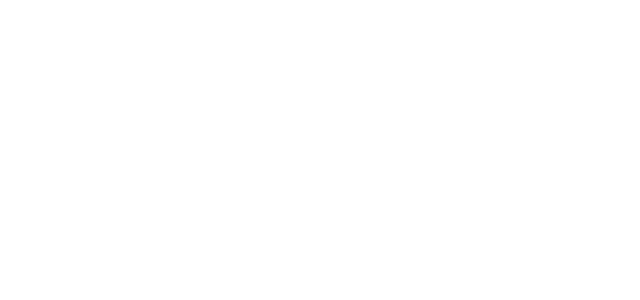
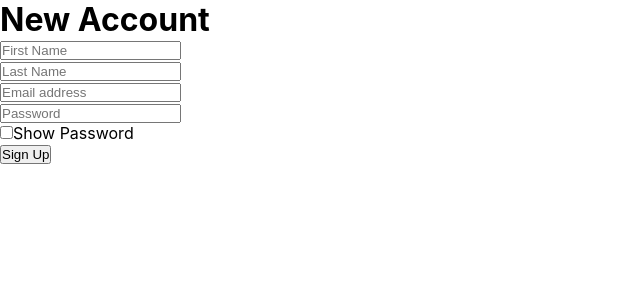
Before and after one commit to JeanPaul-AbiZeid/survey, a React (Create React App) app in the folder survey-react/: page /Signup in a window 1280 px wide. Before the commit this address had no page. Shown: the top 300 px of the page, without its empty margins (0-640 px from the left). Built offline with nearby package versions, Linux system fonts and the light colour scheme.

Commit message:
creating the sign up page

```diff
--- a/survey-react/src/App.js
+++ b/survey-react/src/App.js
@@ -1,6 +1,7 @@
 import './App.css';
 import { BrowserRouter, Routes, Route } from "react-router-dom";
 import Login from './components/Login'
+import Signup from './components/Signup'
 
 function App() {
   return (
@@ -9,8 +10,13 @@
         <Route path='/' element={
           <>
           <Login />
-        </>
+          </>
 
+        }></Route>
+        <Route path='/Signup' element={
+          <>
+          <Signup />
+          </>
         }></Route>
       </Routes>
 
--- a/survey-react/src/components/Login.js
+++ b/survey-react/src/components/Login.js
@@ -1,5 +1,6 @@
 import React from "react";
 import '../App.css';
+import Signup from './Signup'
 import { Link } from "react-router-dom";
 
 const Login = () => {
--- /dev/null
+++ b/survey-react/src/components/Signup.js
@@ -0,0 +1,20 @@
+import React from "react";
+import '../App.css';
+
+const Signup = () => {
+  return (
+    <div>
+        <h1>New Account</h1>
+        <form>
+            <input type="text" placeholder="First Name" id="first_name"/><br/>
+            <input type="text" placeholder="Last Name" id="last_name"/><br/>
+            <input type="text" placeholder="Email address" id="email"/><br/>
+            <input type="password" placeholder="Password" id="password"/>
+            <div id="pass"><input type="checkbox" id="toggle"/>Show Password</div>
+            <input type="submit" id = "sign_up" class="btn btn-black" value="Sign Up"/>
+        </form>
+    </div>
+  );
+};
+
+export default Signup;
```
